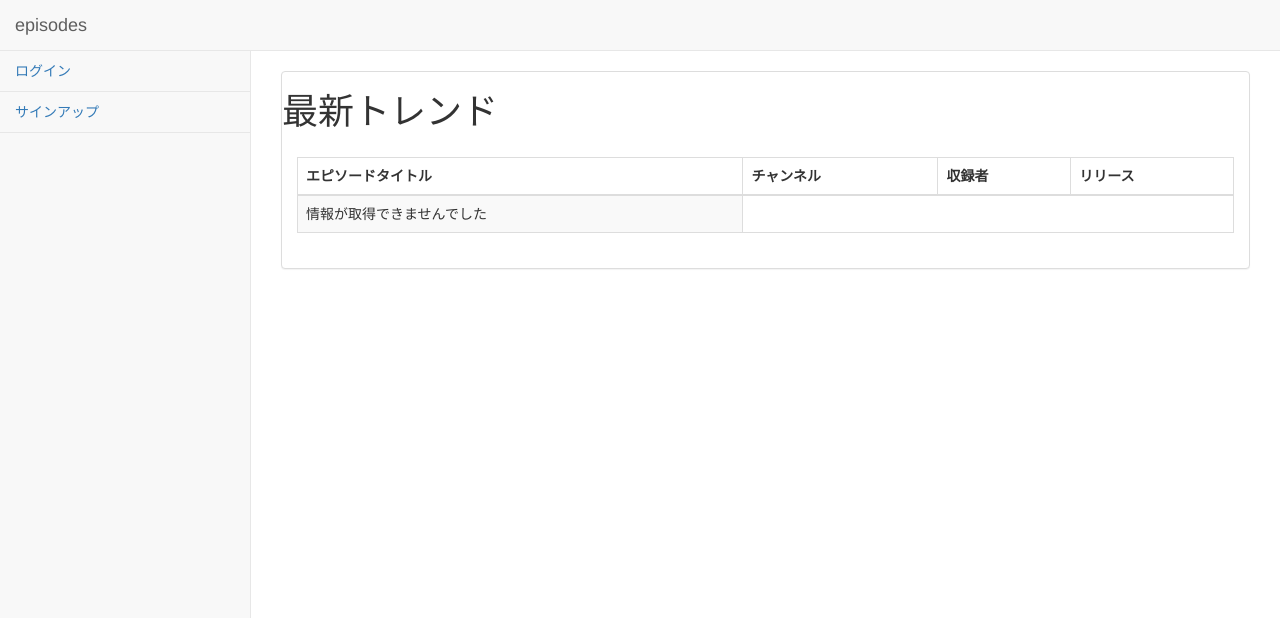
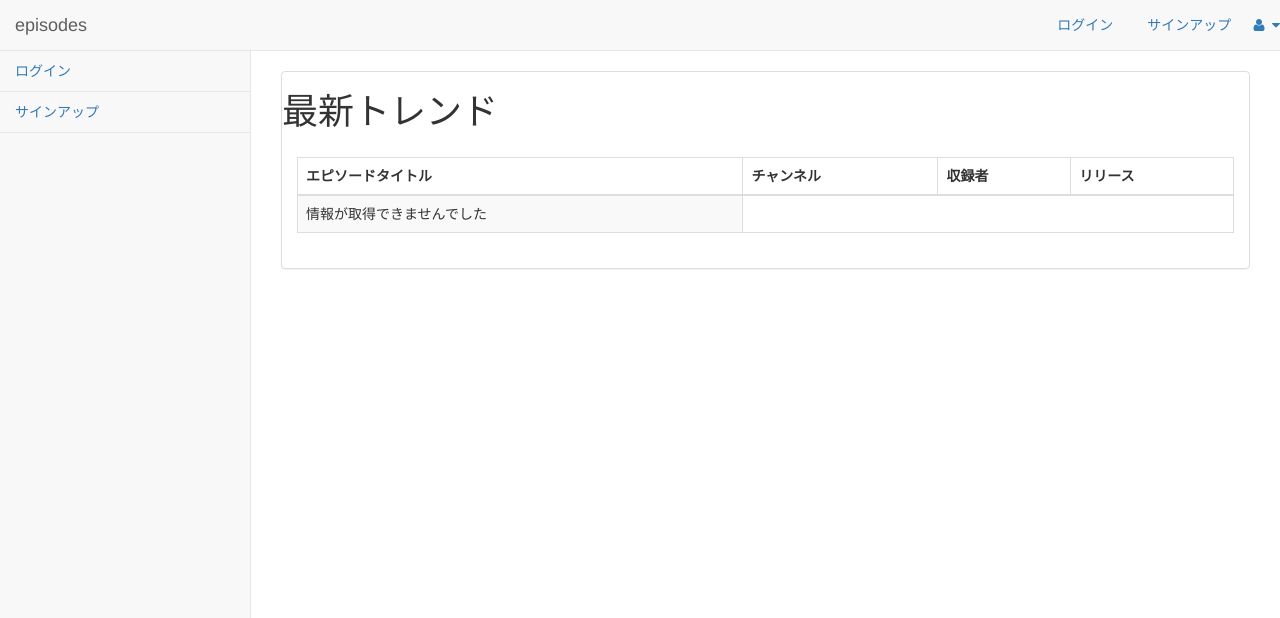
Before and after one commit to kita83/episodes, a Django app: page / in a window 1280 px wide. Shown: the top 618 px of the page. Run offline with Django 3.2, Linux system fonts and the light colour scheme; data that the repository does not hold is empty; some libraries are stand-ins or nearby versions.

Commit message:
ヘッダメニュー表示部追加

```diff
--- a/templates/base.html
+++ b/templates/base.html
@@ -1,5 +1,5 @@
 <!DOCTYPE html>
-{% load staticfiles %}
+{% load static %}
 <html lang="ja">
 <head>
   <meta charset="UTF-8">
@@ -28,6 +28,36 @@
         <div class="navbar-header">
           <a href="{% url 'feed:index' %}" class="navbar-brand">episodes</a>
         </div>
+
+        <!-- ヘッダナビゲーション -->
+        <ul class="nav navbar-top-links navbar-right">
+          <li class="dropdown">
+            {% if user.is_authenticated %}
+              <li>{{ user.username }}</li>
+              <li><a href="{% url 'account_logout' %}">ログアウト</a></li>
+            {% else %}
+              <li><a href="{% url 'account_login' %}">ログイン</a></li>
+              <li><a href="{% url 'account_signup' %}">サインアップ</a></li>
+            {% endif %}
+            <a class="dropdown-toggle" data-toggle="dropdown" href="#">
+                <i class="fa fa-user fa-fw"></i> <i class="fa fa-caret-down"></i>
+            </a>
+            <ul class="dropdown-menu dropdown-user">
+              <li><a href="#"><i class="fa fa-user fa-fw"></i> User Profile</a>
+              </li>
+              <li><a href="#"><i class="fa fa-gear fa-fw"></i> Settings</a>
+              </li>
+              <li class="divider"></li>
+              <li><a href="login.html"><i class="fa fa-sign-out fa-fw"></i> Logout</a>
+              </li>
+            </ul>
+            <!-- /.dropdown-user -->
+          </li>
+          <!-- /.dropdown -->
+        </ul>
+        <!-- /.navbar-top-links -->
+
+        <!-- サイドバー -->
         <div class="navbar-default sidebar" role="navigation">
           <div class="sidebar-nav navbar-collapse">
             <ul class="nav" id="side-menu">
```
